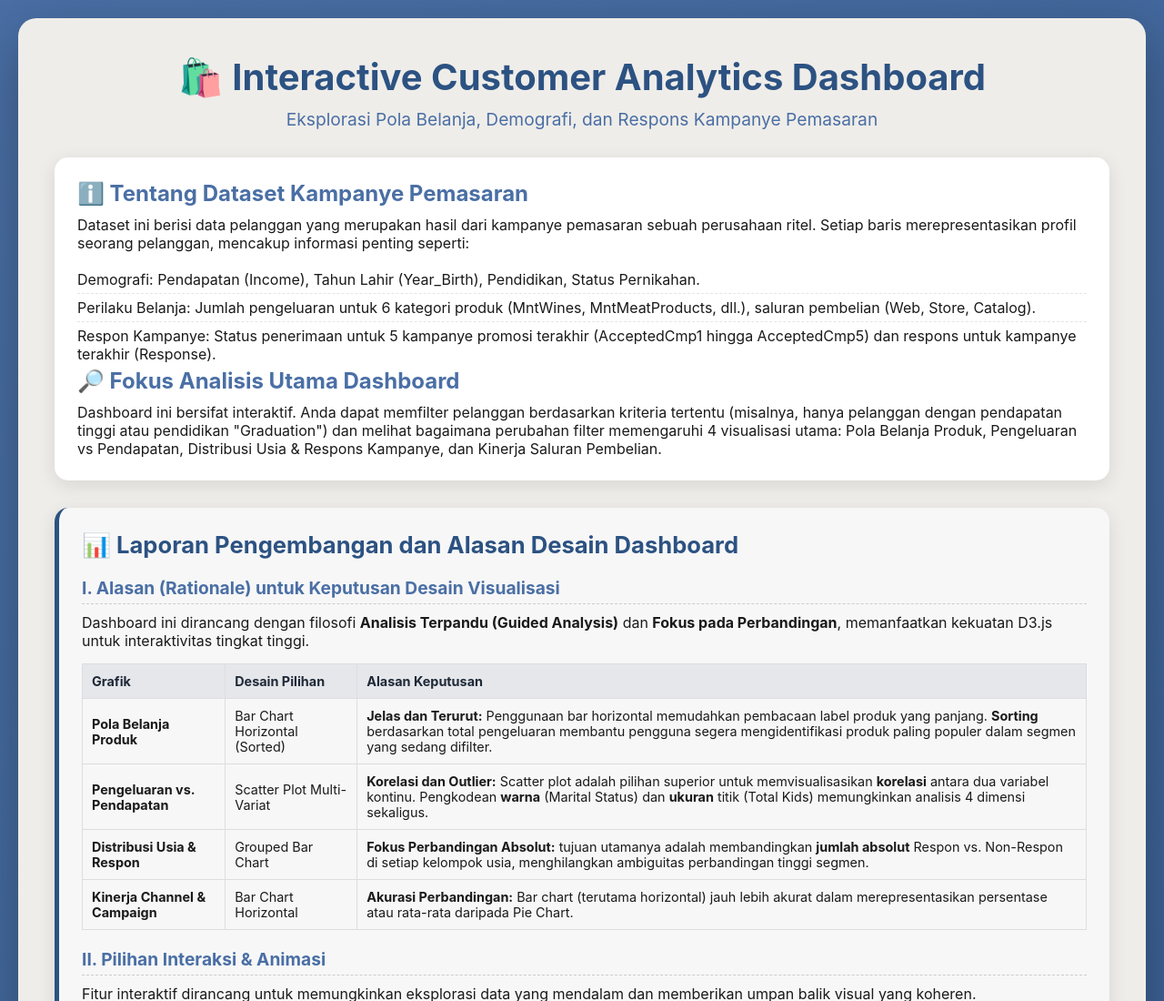
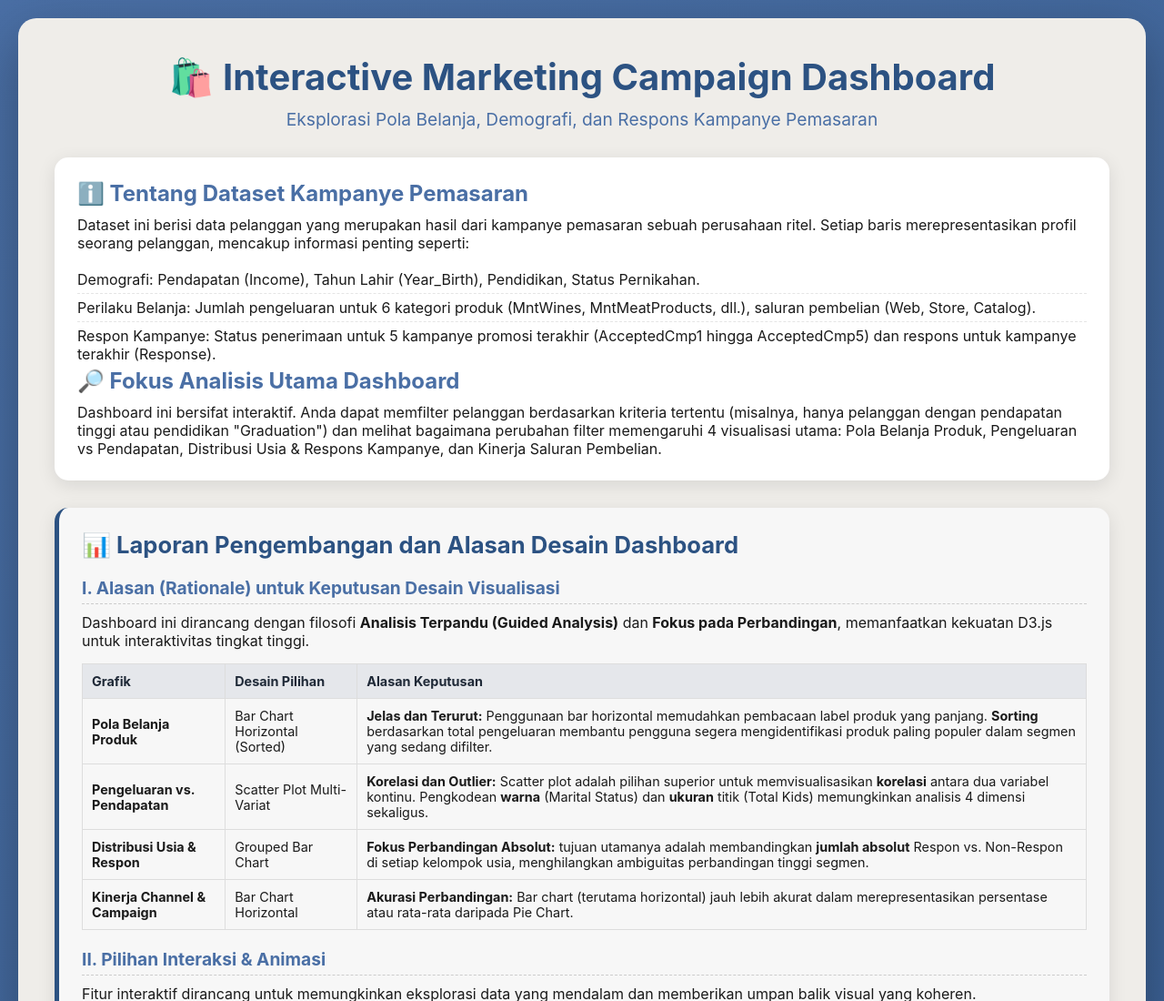
Before and after one commit to Ruli19/UTS_VISUALISASI-DATA_KELOMPOK-2, a plain HTML site: page index.html in a window 1280 px wide. Shown: the top 1100 px of the page at 91% size. Drawn offline with nearby package versions, Linux system fonts and the light colour scheme.

Commit message:
Update index.html

```diff
--- a/index.html
+++ b/index.html
@@ -347,7 +347,7 @@
   <body>
     <div class="dashboard">
       <header>
-        <h1>🛍️ Interactive Customer Analytics Dashboard</h1>
+        <h1>🛍️ Interactive Marketing Campaign Dashboard</h1>
         <p class="subtitle">
           Eksplorasi Pola Belanja, Demografi, dan Respons Kampanye Pemasaran
         </p>
```
